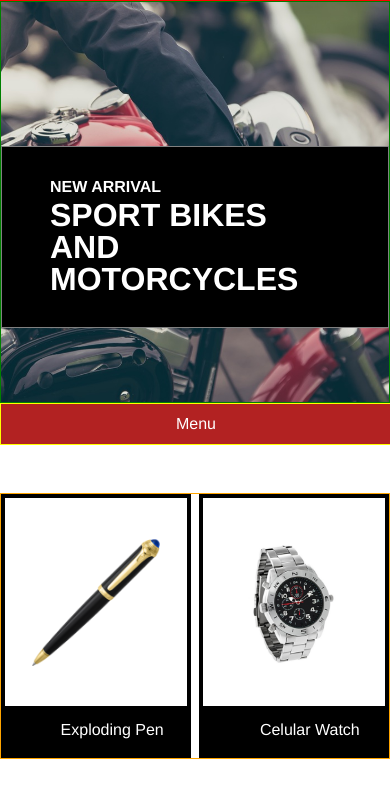
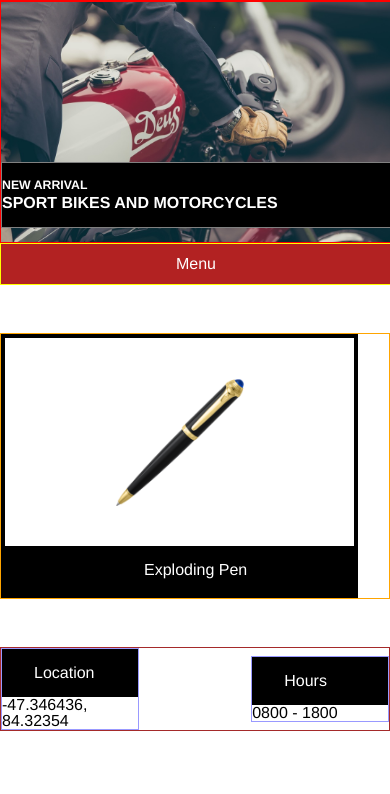
Before and after one commit to lriviere/secret-agent, a plain HTML site: page index.html in a window 390 px wide. Shown: the part 46-840 px from the top of the page. Drawn offline with Linux system fonts and the light colour scheme.

Commit message:
Add final style, Tablet and Mobile versions

```diff
--- a/resources/css/style.css
+++ b/resources/css/style.css
@@ -41,7 +41,6 @@ li, a {
   font-size: 1rem;
   padding: 0.66rem 0 0.66rem 0;
 
-
 }
 
 .main-banner {
@@ -51,17 +50,20 @@ li, a {
   background-position: center;
   background-repeat: no-repeat;
   height: 25rem;
+  width: 100%;
+  margin: auto;
+
 
 }
 
 .main-title {
   border: 1px solid gray;
   background: black;
-
-  margin-top: 9rem;
-  max-width: 20rem;
+  margin: 9rem 0;
+  width: 20rem;
   padding: 2rem 3rem;
   font-weight:bold;
+
 }
 
 .main-title h2 {
@@ -88,11 +90,6 @@ nav ul {
   padding-top: 0.75rem;
   padding-bottom: 0.75rem;
   list-style: none;
-}
-
-.nav {
-
-
 }
 
 
@@ -177,6 +174,7 @@ nav ul {
   .description { width: 35%;}
 
   .container li {display: none;}
+
   li.mobile {
     display: inline;
 }
@@ -185,3 +183,39 @@ nav ul {
   }
 
   }
+
+
+  @media only screen and (max-width:470px) {
+
+    .main-banner {
+      height: 15rem;
+
+}
+
+  .main-banner {
+    border: 1px solid red;
+    width: 100%;
+  }
+
+    .main-title {
+      margin-top: 10rem;
+      width: 100%;
+      padding: 1rem 0rem;
+      height: auto;
+
+    }
+
+    .main-title h4 {
+      font-size: 0.77rem;
+
+    }
+
+    .main-title h2 {
+      font-size: 1rem;
+
+    }
+
+    .item { width: 90%; }
+    #watch {display: none;}
+
+  }
```
